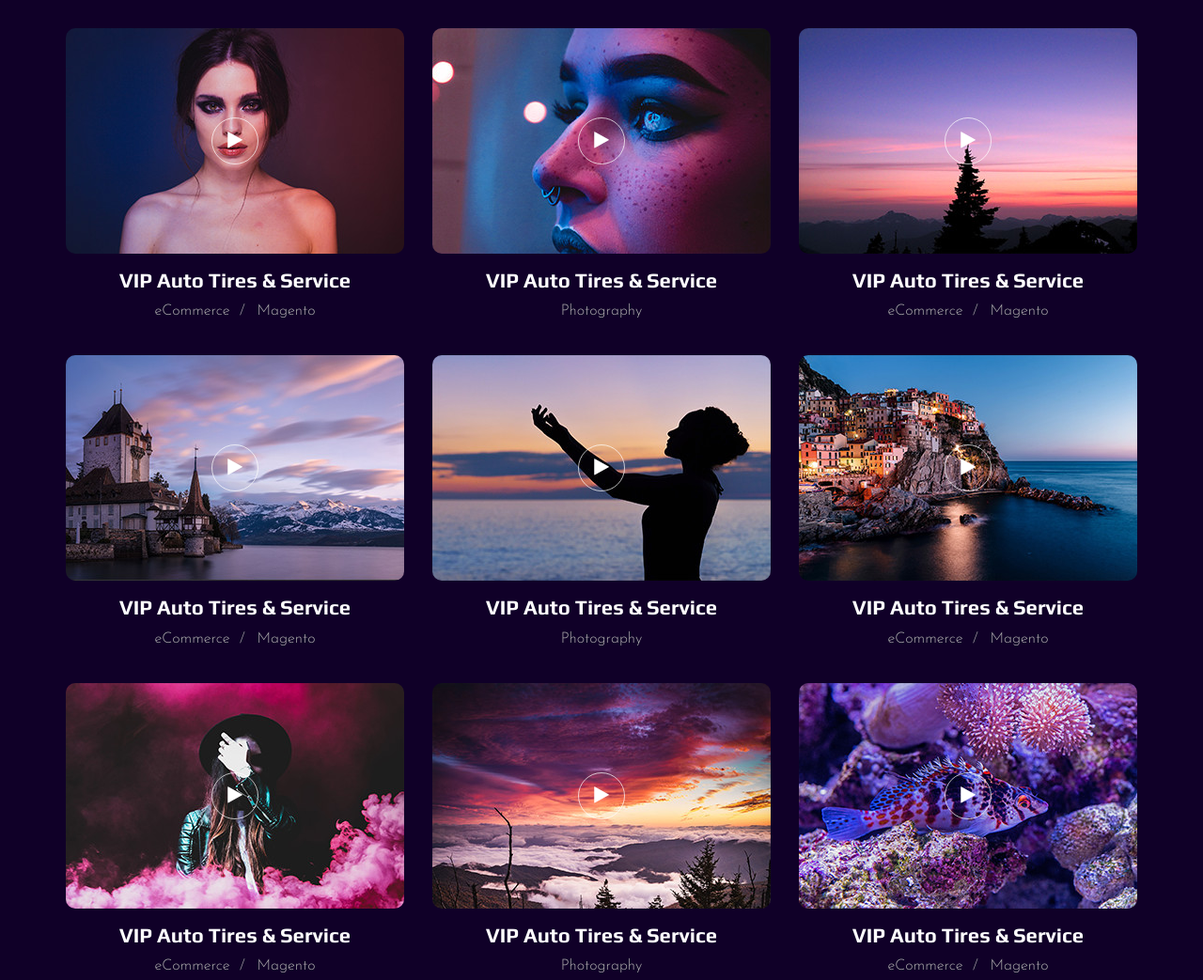
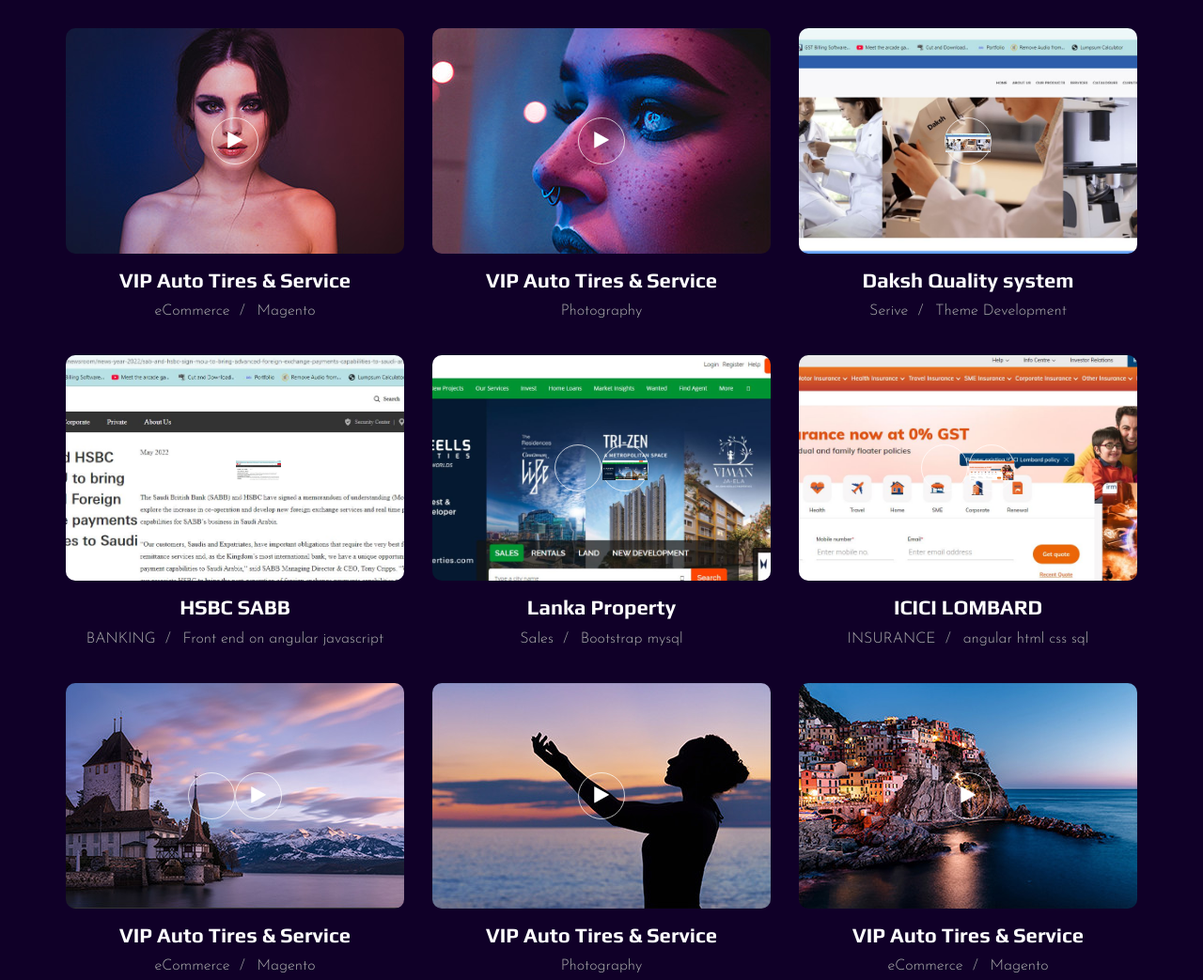
Before and after one commit to jkpindindore/jay_portfoliovideouiux, a plain HTML site: page portfolio.html in a window 1280 px wide. Shown: the part 560-1603 px from the top of the page at 94% size. Drawn offline with Linux system fonts and the light colour scheme.

Commit message:
portfolio

```diff
--- a/portfolio.html
+++ b/portfolio.html
@@ -142,21 +142,72 @@
                         </div>
                     </div>
                 </div>
-                <div class="col-lg-4 col-md-6 col-sm-6 mix web">
+
+
+                  <div class="col-lg-4 col-md-6 col-sm-6 mix web">
                     <div class="portfolio__item">
-                        <div class="portfolio__item__video set-bg" data-setbg="img/portfolio/portfolio-3.jpg">
-                            <a href="https://www.youtube.com/watch?v=LXb3EKWsInQ" class="play-btn video-popup"><i
-                                    class="fa fa-play"></i></a>
+                        <div class="portfolio__item__video set-bg" data-setbg="img/web1.jpg">
+                            <a href="https://www.mydaksh.com/" class="play-btn video-popup"><img src="img/web1.jpg"</a>
                         </div>
                         <div class="portfolio__item__text">
-                            <h4>VIP Auto Tires & Service</h4>
+                            <h4>Daksh Quality system</h4>
                             <ul>
-                                <li>eCommerce</li>
-                                <li>Magento</li>
+                                <li>Serive</li>
+                                <li>Theme Development</li>
                             </ul>
                         </div>
                     </div>
                 </div>
+
+
+                  <div class="col-lg-4 col-md-6 col-sm-6 mix web">
+                    <div class="portfolio__item">
+                        <div class="portfolio__item__video set-bg" data-setbg="img/web2.jpg">
+                            <a href="https://www.sab.com/en" class="play-btn video-popup"><img src="img/web2.jpg"</a>
+                        </div>
+                        <div class="portfolio__item__text">
+                            <h4>HSBC SABB</h4>
+                            <ul>
+                                <li>BANKING</li>
+                                <li>Front end on angular javascript</li>
+                            </ul>
+                        </div>
+                    </div>
+                </div>
+
+
+                  <div class="col-lg-4 col-md-6 col-sm-6 mix web">
+                    <div class="portfolio__item">
+                        <div class="portfolio__item__video set-bg" data-setbg="img/web3.jpg">
+                            <a href="https://www.lankapropertyweb.com/" class="play-btn video-popup"><img src="img/web3.jpg"</a>
+                        </div>
+                        <div class="portfolio__item__text">
+                            <h4>Lanka Property</h4>
+                            <ul>
+                                <li>Sales</li>
+                                <li>Bootstrap mysql</li>
+                            </ul>
+                        </div>
+                    </div>
+                </div>
+
+
+
+                 <div class="col-lg-4 col-md-6 col-sm-6 mix web">
+                    <div class="portfolio__item">
+                        <div class="portfolio__item__video set-bg" data-setbg="img/web4.jpg">
+                            <a href="https://www.icicilombard.com/" class="play-btn video-popup"><img src="img/web4.jpg"</a>
+                        </div>
+                        <div class="portfolio__item__text">
+                            <h4>ICICI LOMBARD</h4>
+                            <ul>
+                                <li>INSURANCE</li>
+                                <li>angular html css sql</li>
+                            </ul>
+                        </div>
+                    </div>
+                </div>
+
                 <div class="col-lg-4 col-md-6 col-sm-6 mix photography">
                     <div class="portfolio__item">
                         <div class="portfolio__item__video set-bg" data-setbg="img/portfolio/portfolio-4.jpg">
@@ -509,7 +560,34 @@
 <!-- THUMBNAILS -->
 <div class="col-lg-4 col-md-6 col-sm-6 mix thumbnail">
     <div class="portfolio__item">
-        <div class="portfolio__item__video set-bg" data-setbg="img/portfolio/thumb-1.jpg"></div>
+        <div class="portfolio__item__video set-bg" data-setbg="img/thumb1.jpg"></div>
+        <div class="portfolio__item__text">
+            <h4>YouTube Thumbnail Design</h4>
+            <ul>
+                <li>High CTR</li>
+                <li>Brand Style</li>
+            </ul>
+        </div>
+    </div>
+</div>
+
+<div class="col-lg-4 col-md-6 col-sm-6 mix thumbnail">
+    <div class="portfolio__item">
+        <div class="portfolio__item__video set-bg" data-setbg="img/thumb2.jpg"></div>
+        <div class="portfolio__item__text">
+            <h4>YouTube Thumbnail Design</h4>
+            <ul>
+                <li>High CTR</li>
+                <li>Brand Style</li>
+            </ul>
+        </div>
+    </div>
+</div>
+
+
+<div class="col-lg-4 col-md-6 col-sm-6 mix thumbnail">
+    <div class="portfolio__item">
+        <div class="portfolio__item__video set-bg" data-setbg="img/thumb3.jpg"></div>
         <div class="portfolio__item__text">
             <h4>YouTube Thumbnail Design</h4>
             <ul>
```
Also changed, not shown: img/thumb1.JPG (added), img/thumb2.JPG (added), img/web1.JPG (added), img/web2.JPG (added), img/web3.JPG (added), img/web4.JPG (added), 1 other file.
